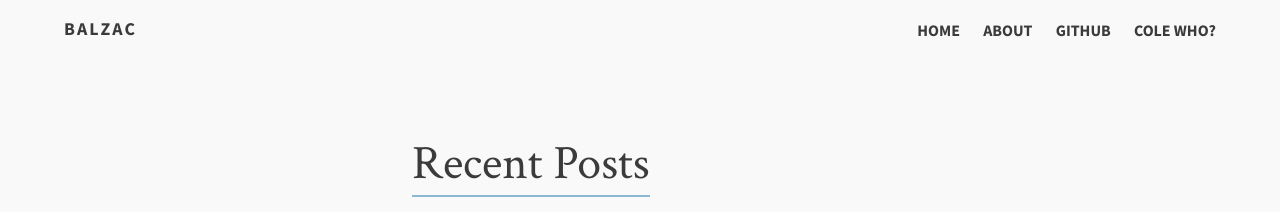
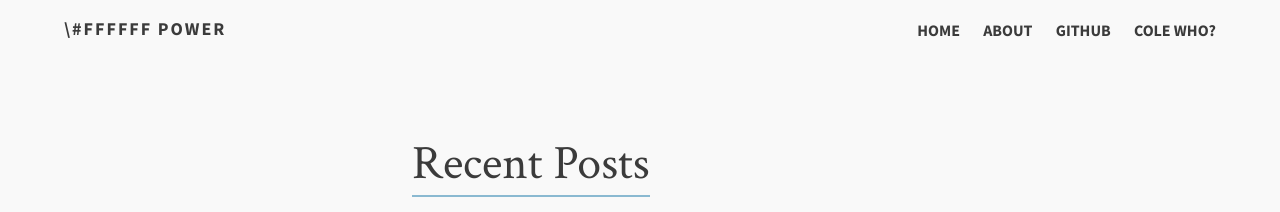
Before and after one commit to rafaascensao/rafaascensao.github.io, a Jekyll site: the page built from index.md, in a window 1280 px wide. Shown: the top 212 px of the page. Built offline with Jekyll 4.4.1, drawn with Linux system fonts in a browser that asks for light colours.

Commit message:
Changed name

```diff
--- a/_config.yml
+++ b/_config.yml
@@ -1,4 +1,4 @@
-title:            Balzac
+title:            \#FFFFFF POWER
 tagline:          A beautiful theme.
 description:      Describe your website.
 canonical: http://jekyll.gtat.me
```
Also changed, not shown: README.md.
